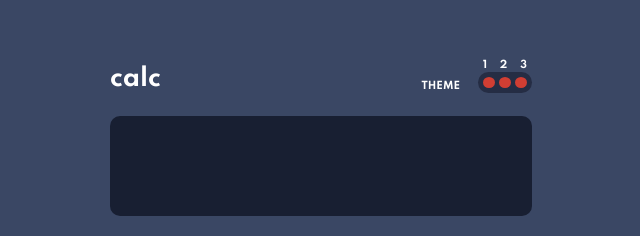
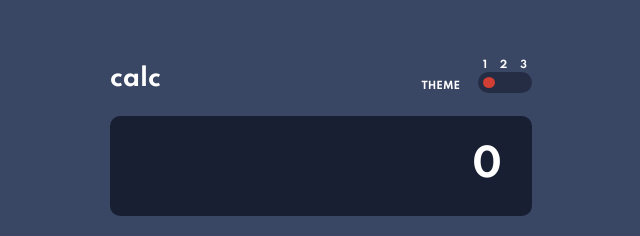
Before and after one commit to JesusEmmanuelPonce/calculator, a React (Create React App) app: page / in a window 1280 px wide. Shown: the top 236 px of the page, without its empty margins (319-959 px from the left). Built offline with nearby package versions, Linux system fonts and the light colour scheme.

Commit message:
key button values

```diff
--- a/src/index.css
+++ b/src/index.css
@@ -14,3 +14,13 @@ p{
   padding: 0;
   margin: 0;
 }
+
+input[type=number]::-webkit-inner-spin-button,
+input[type=number]::-webkit-out-spin-button{
+  appearance: none;
+  margin: 0;
+}
+
+::placeholder {
+  color: #fff;
+}
--- a/src/pages/Calculator/Calculator.jsx
+++ b/src/pages/Calculator/Calculator.jsx
@@ -1,4 +1,7 @@
-import React from 'react';
+import React, {
+    useState,
+    useRef,
+} from 'react';
 import { bindActionCreators } from 'redux';
 import { connect } from 'react-redux';
 
@@ -6,7 +9,19 @@ import { changeTheme } from '../../store/actions/CalculatorActions';
 
 const Calculator = ({ theme, changeTheme }) => {
 
-    console.log(theme);
+    const inputRef = useRef();
+
+    const [amount, setAmount] = useState("");
+
+    const changeCalc = ({ target: { value } }) => {
+        setAmount(value);
+        inputRef.current.focus();
+    };
+
+    const handleKey = key => {
+        setAmount(prevState => (prevState + key))
+        inputRef.current.focus();
+    }
 
     return (
         <div className={`calc__main-${theme}`}>
@@ -28,12 +43,15 @@ const Calculator = ({ theme, changeTheme }) => {
                             <div className="buttons">
                                 <button
                                     onClick={() => changeTheme("dark")}
+                                    className={theme === "dark" ? "selected" : "no-selected"}
                                 />
                                 <button
                                     onClick={() => changeTheme("light")}
+                                    className={theme === "light" ? "selected" : "no-selected"}
                                 />
                                 <button
                                     onClick={() => changeTheme("purple")}
+                                    className={theme === "purple" ? "selected" : "no-selected"}
                                 />
                             </div>
                         </div>
@@ -41,26 +59,51 @@ const Calculator = ({ theme, changeTheme }) => {
                 </div>
                 <div className={`calc__main-${theme}-wrapper-display`}>
                     <input
-                        type="text"
+                        autoFocus
+                        placeholder="0"
+                        autoComplete="off"
+                        type="number"
+                        name="amount"
+                        onChange={changeCalc}
+                        value={amount}
+                        ref={inputRef}
                     />
                 </div>
                 <div className={`calc__main-${theme}-wrapper-body`}>
                     <div className="row">
-                        <button>7</button>
-                        <button>8</button>
-                        <button>9</button>
+                        <button
+                            onClick={() => handleKey("7")}
+                        >7</button>
+                        <button
+                            onClick={() => handleKey("8")}
+                        >8</button>
+                        <button
+                            onClick={() => handleKey("9")}
+                        >9</button>
                         <button className="option">DEL</button>
                     </div>
                     <div className="row">
-                        <button>4</button>
-                        <button>5</button>
-                        <button>6</button>
+                        <button
+                            onClick={() => handleKey("4")}
+                        >4</button>
+                        <button
+                            onClick={() => handleKey("5")}
+                        >5</button>
+                        <button
+                            onClick={() => handleKey("6")}
+                        >6</button>
                         <button>+</button>
                     </div>
                     <div className="row">
-                        <button>1</button>
-                        <button>2</button>
-                        <button>3</button>
+                        <button
+                            onClick={() => handleKey("1")}
+                        >1</button>
+                        <button
+                            onClick={() => handleKey("2")}
+                        >2</button>
+                        <button
+                            onClick={() => handleKey("3")}
+                        >3</button>
                         <button>-</button>
                     </div>
                     <div className="row">
--- a/src/scss/_theme-dark.scss
+++ b/src/scss/_theme-dark.scss
@@ -65,6 +65,14 @@
                             cursor: pointer;
                             height: 11px;
                             width: 11px;
+
+                            &.selected{
+                                background: #d13e33;
+                            }
+
+                            &.no-selected{
+                                background: none;
+                            }
                         }
                     }
                 }
@@ -129,6 +137,10 @@
                     margin-right: 18px;
                     width: 79px;
 
+                    &:focus{
+                        outline: none;
+                    }
+
                     &:last-child{
                         margin-right: 0;
                     }
```
